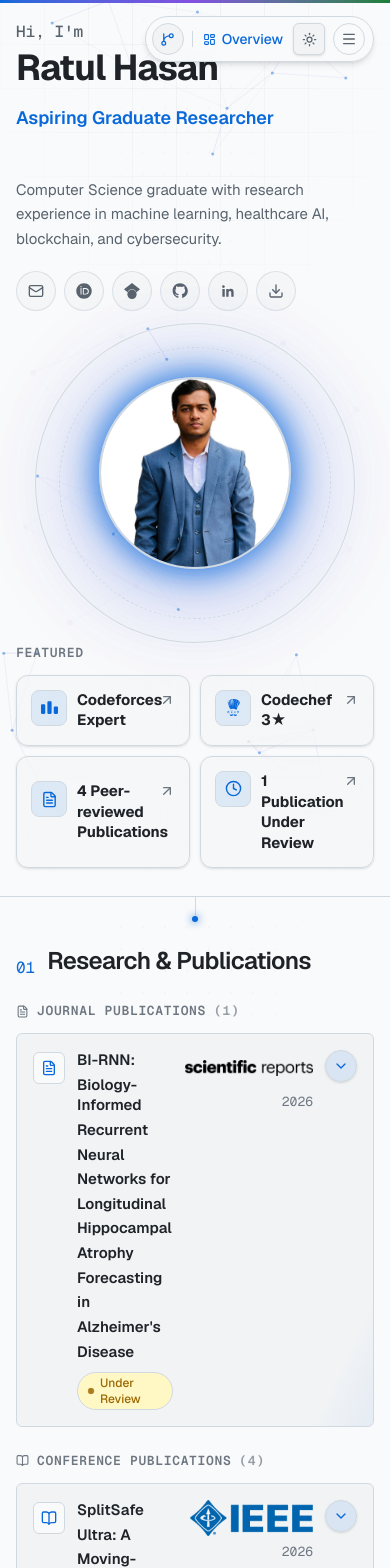
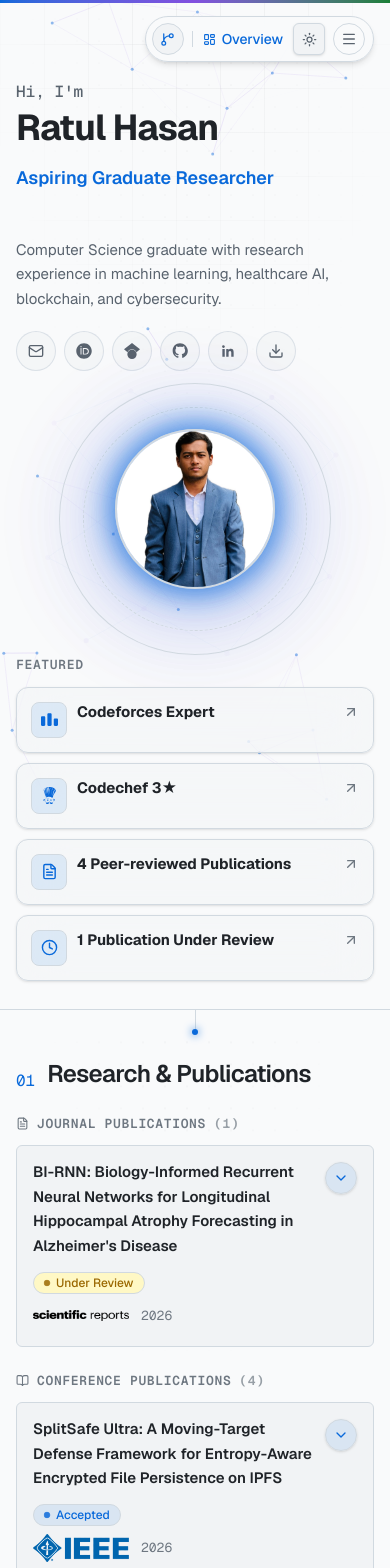
Before and after one commit to ratulhasan001/portfolio, a Next.js app: page / in a window 390 px wide. Shown: the top 1568 px of the page. Built offline with nearby package versions, Linux system fonts and the light colour scheme.

Commit message:
fixed mobile responsive design

```diff
--- a/src/components/education-section.tsx
+++ b/src/components/education-section.tsx
@@ -50,7 +50,7 @@ export function EducationSection() {
 
       <SectionTitle index="02" title="Education" />
 
-      <ol className="relative max-w-3xl border-l border-border-default pl-9">
+      <ol className="relative ml-6 max-w-3xl border-l border-border-default pl-8">
         {education.map((edu, i) => (
           <motion.li
             key={edu.school}
--- a/src/components/experience-section.tsx
+++ b/src/components/experience-section.tsx
@@ -21,7 +21,7 @@ export function ExperienceSection() {
 
       <SectionTitle index="03" title="Experience" />
 
-      <ol className="relative max-w-3xl border-l border-border-default pl-9">
+      <ol className="relative ml-6 max-w-3xl border-l border-border-default pl-8">
         {experience.map((exp, i) => (
           <motion.li
             key={exp.org}
--- a/src/components/hero-portrait.tsx
+++ b/src/components/hero-portrait.tsx
@@ -37,7 +37,7 @@ export function HeroPortrait() {
       onMouseMove={handleMouseMove}
       onMouseLeave={handleMouseLeave}
       style={{ perspective: 1000 }}
-      className="relative mx-auto flex h-72 w-72 items-center justify-center sm:h-80 sm:w-80 lg:h-[22rem] lg:w-[22rem]"
+      className="relative mx-auto flex h-60 w-60 items-center justify-center sm:h-80 sm:w-80 lg:h-[22rem] lg:w-[22rem]"
     >
       {/* ambient glow */}
       <motion.span
@@ -77,7 +77,7 @@ export function HeroPortrait() {
         style={{ rotateX, rotateY }}
         animate={{ y: [0, -12, 0] }}
         transition={{ duration: 5, repeat: Infinity, ease: "easeInOut" }}
-        className="relative z-10 h-48 w-48 rounded-full sm:h-56 sm:w-56 lg:h-64 lg:w-64"
+        className="relative z-10 h-40 w-40 rounded-full sm:h-56 sm:w-56 lg:h-64 lg:w-64"
       >
         <span
           aria-hidden
@@ -88,7 +88,7 @@ export function HeroPortrait() {
             src="/my_img.jpg"
             alt={profile.name}
             fill
-            sizes="(min-width: 1024px) 256px, (min-width: 640px) 224px, 192px"
+            sizes="(min-width: 1024px) 256px, (min-width: 640px) 224px, 160px"
             priority
             className="object-cover object-top"
           />
--- a/src/components/hero.tsx
+++ b/src/components/hero.tsx
@@ -192,7 +192,7 @@ export function Hero() {
 
       <motion.div
         style={{ opacity: heroOpacity, y: yShift }}
-        className="relative mx-auto grid max-w-6xl gap-7 px-4 pt-5 pb-4 sm:px-6 sm:pt-6 lg:grid-cols-[1.05fr_0.95fr] lg:items-center lg:gap-9 lg:pt-8"
+        className="relative mx-auto grid max-w-6xl gap-7 px-4 pb-4 pt-20 sm:px-6 sm:pt-20 lg:grid-cols-[1.05fr_0.95fr] lg:items-center lg:gap-9 lg:pt-8"
       >
         {/* Left: identity + copy */}
         <div>
@@ -240,7 +240,7 @@ export function Hero() {
             Featured
           </p>
         </FadeIn>
-        <div className="mt-3 grid grid-cols-2 gap-2.5 sm:grid-cols-4">
+        <div className="mt-3 grid gap-2.5 sm:grid-cols-2 lg:grid-cols-4">
           {achievements.map((a, i) => (
             <AchievementCard key={a.title} {...a} delay={i * 0.1} />
           ))}
--- a/src/components/projects-section.tsx
+++ b/src/components/projects-section.tsx
@@ -31,7 +31,7 @@ export function ProjectsSection() {
             <Disclosure
               title="Show project details"
               summary={
-                <div className="flex items-center justify-between gap-2">
+                <div className="flex flex-wrap items-center justify-between gap-x-2 gap-y-1">
                   <a
                     href={project.link}
                     target="_blank"
--- a/src/components/research-section.tsx
+++ b/src/components/research-section.tsx
@@ -29,7 +29,7 @@ function PublicationCard({ pub }: { pub: Publication }) {
       <Disclosure
         title="Show publication details"
         summary={
-          <div className="relative flex items-start gap-3">
+          <div className="relative grid grid-cols-1 items-start gap-x-3 gap-y-2 sm:grid-cols-[auto_1fr_auto]">
             {/* Published work: the whole headline row opens the DOI. The
                 chevron sits outside this row, so it stays clickable. */}
             {pub.link && (
@@ -44,34 +44,33 @@ function PublicationCard({ pub }: { pub: Publication }) {
             <motion.span
               whileHover={{ rotate: -10, scale: 1.1 }}
               transition={{ type: "spring", stiffness: 300, damping: 15 }}
-              className="mt-0.5 flex h-8 w-8 shrink-0 items-center justify-center rounded-md border border-border-default bg-canvas text-accent"
+              className="mt-0.5 hidden h-8 w-8 shrink-0 items-center justify-center rounded-md border border-border-default bg-canvas text-accent sm:col-start-1 sm:row-start-1 sm:flex"
             >
               {pub.type === "journal" ? <FileText size={16} /> : <BookOpen size={16} />}
             </motion.span>
 
-            {/* Left: what the paper is */}
-            <div className="min-w-0 flex-1">
-              <h3 className="text-[15px] font-semibold leading-snug text-fg-default transition-colors peer-hover:text-accent sm:text-base">
-                <PopWords text={pub.title} inView stagger={0.018} />
-              </h3>
-              <div className="mt-1.5">
-                <StatusPill status={pub.status} />
-              </div>
+            <h3 className="min-w-0 text-[15px] font-semibold leading-snug text-fg-default transition-colors peer-hover:text-accent sm:col-start-2 sm:row-start-1 sm:text-base">
+              <PopWords text={pub.title} inView stagger={0.018} />
+            </h3>
+
+            <div className="sm:col-start-2 sm:row-start-2">
+              <StatusPill status={pub.status} />
             </div>
 
-            {/* Right: where, then when */}
-            <div className="flex shrink-0 flex-col items-end gap-1.5">
+            {/* Publisher and year: a row under the title on phones, a column
+                to the right of it once there is room. */}
+            <div className="flex items-center gap-3 sm:col-start-3 sm:row-span-2 sm:row-start-1 sm:flex-col sm:items-end sm:gap-1.5">
               {mark && (
                 <span
                   title={pub.digitalLibrary}
-                  className="relative flex h-9 w-32 items-center justify-end"
+                  className="relative flex h-7 w-24 items-center justify-start sm:h-9 sm:w-32 sm:justify-end"
                 >
                   <Image
                     src={mark.src}
                     alt={pub.digitalLibrary ?? "Publisher"}
                     fill
-                    sizes="128px"
-                    className={`object-contain object-right ${
+                    sizes="(min-width: 640px) 128px, 96px"
+                    className={`object-contain object-left sm:object-right ${
                       mark.whitenOnDark ? "dark:brightness-0 dark:invert" : ""
                     }`}
                   />
```
